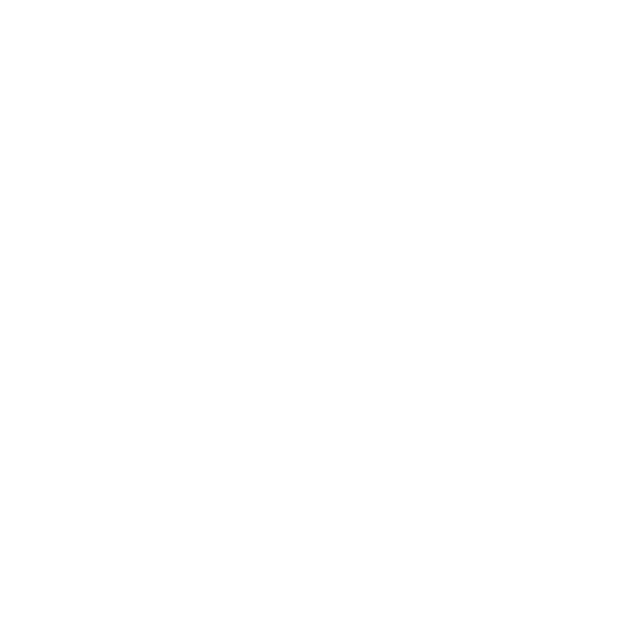
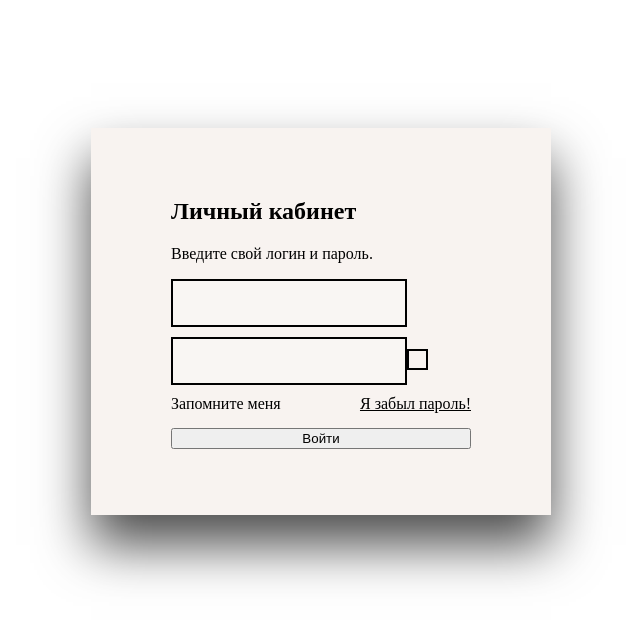
Before and after one commit to QbicART/QbicART.github.io, a plain HTML site: page index.html in a window 1280 px wide. Shown: the whole page, without its empty margins (319-959 px from the left). Drawn offline with Linux system fonts and the light colour scheme.

Commit message:
Update index.html

```diff
--- a/index.html
+++ b/index.html
@@ -19,6 +19,10 @@
   background: #f8f3f0 url("img/pattern-white.jpg");
   box-shadow: 0 30px 50px rgba(0, 0, 0, 0.7);
 }
+
+  .modal-content {
+  display: block;
+  }
 
 .modal-content-close {
   position: absolute;
```
